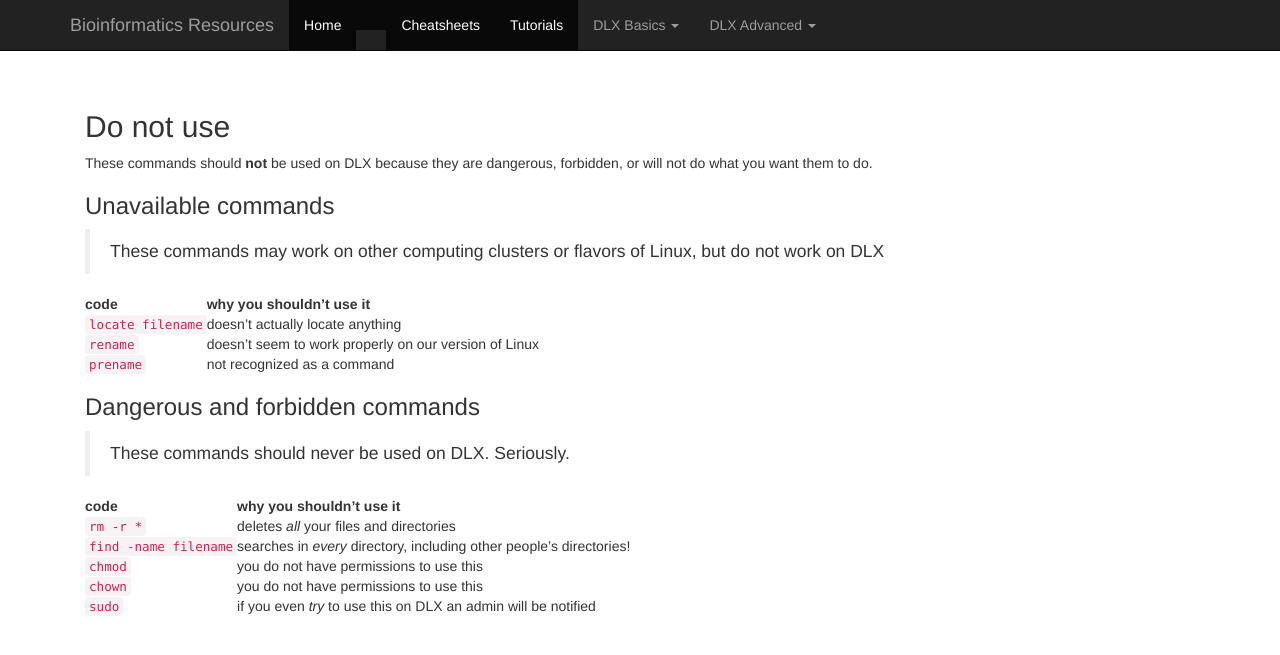
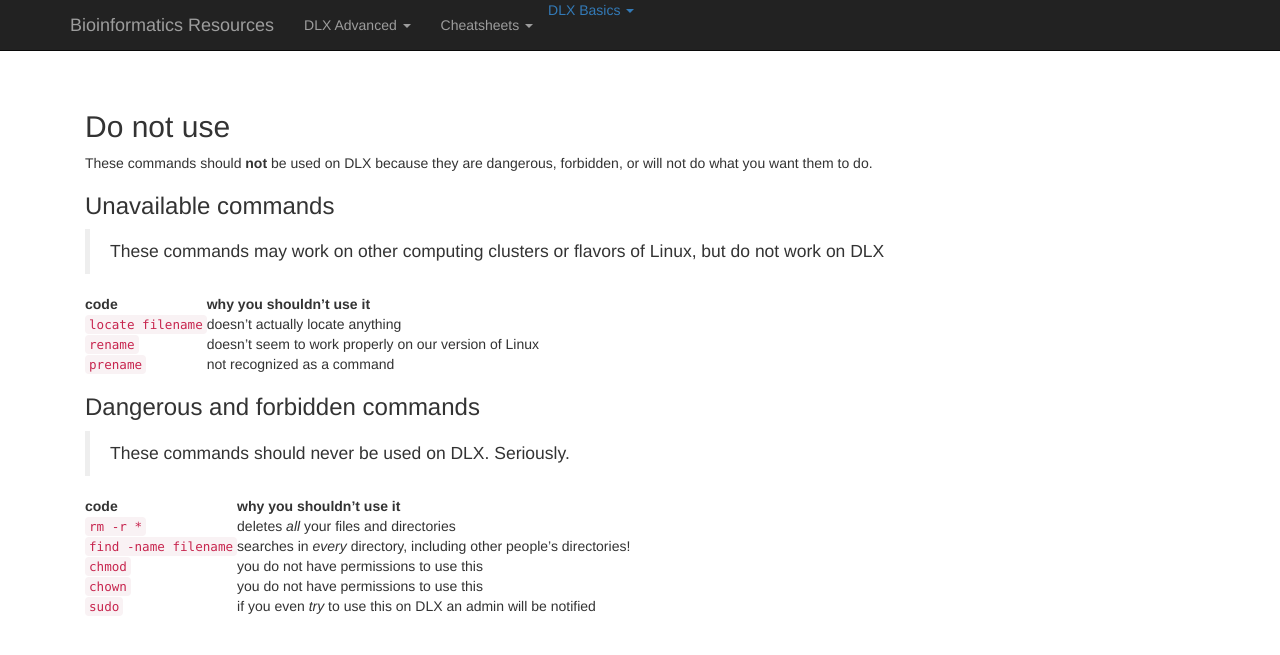
Before and after one commit to karajones/karajones.github.io, a Jekyll site: the page built from commands/basics6.md, in a window 1280 px wide. Shown: the top 655 px of the page. Built offline with Jekyll 4.4.1, drawn with Linux system fonts in a browser that asks for light colours; nearby versions of some CDN libraries; our own code applies the rules of GitHub Pages for plain Markdown files.

Commit message:
Update default.html

```diff
--- a/_layouts/default.html
+++ b/_layouts/default.html
@@ -23,11 +23,6 @@
         </div>
         <div id="navbar" class="collapse navbar-collapse">
           <ul class="nav navbar-nav">
-            <li class="active"><a href="https://karajones.github.io">Home</a></li>
-            <li class="active"><a href="https://karajones.github.io"></a></li>
-            <li class="active"><a href="https://karajones.github.io">Cheatsheets</a></li>
-            <li class="active"><a href="https://karajones.github.io">Tutorials</a></li>
-            <li class="dropdown">
           <a href="#" class="dropdown-toggle" data-toggle="dropdown" role="button" aria-haspopup="true" aria-expanded="false">DLX Basics <span class="caret"></span></a>
           <ul class="dropdown-menu">
             <li><a href="/dlx/dlx1">What is DLX?</a></li>
@@ -47,6 +42,16 @@
             <li><a href="/jobs/jobs5">Submitting and checking on jobs</a></li>
             <li><a href="/jobs/jobs6">Improving job efficiency</a></li>
           </ul>
+            <li class="dropdown">
+          <a href="#" class="dropdown-toggle" data-toggle="dropdown" role="button" aria-haspopup="true" aria-expanded="false">Cheatsheets <span class="caret"></span></a>
+          <ul class="dropdown-menu">
+            <li><a href="/commands/basics1">Looking at your stuff</a></li>
+            <li><a href="/commands/basics2">Navigating</a></li>
+            <li><a href="/commands/basics3">Uploading and downloading</a></li>
+            <li><a href="/commands/basics4">Moving and renaming things</a></li>
+            <li><a href="/commands/basics5">Uncompressing and compressing</a></li>
+            <li><a href="/commands/basics6">DO NOT USE</a></li>
+          </ul>
         </div><!--/.nav-collapse -->
       </div>
     </nav>
```
